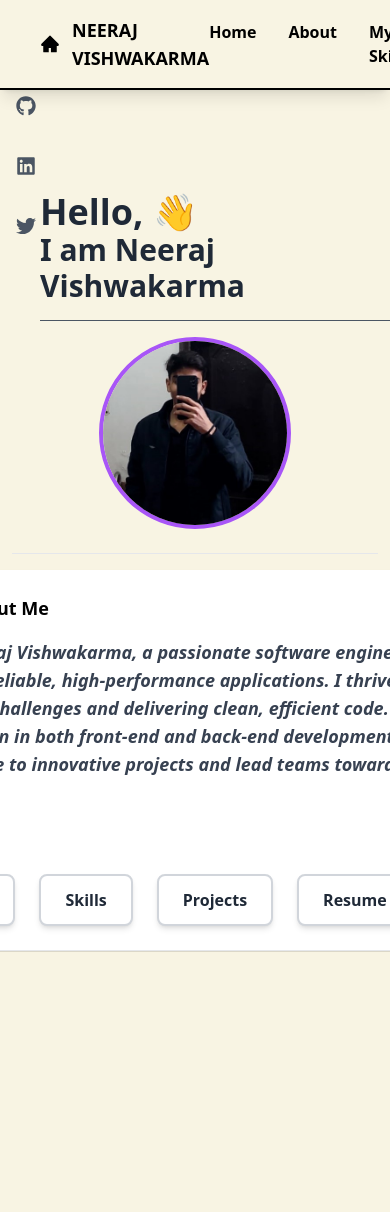
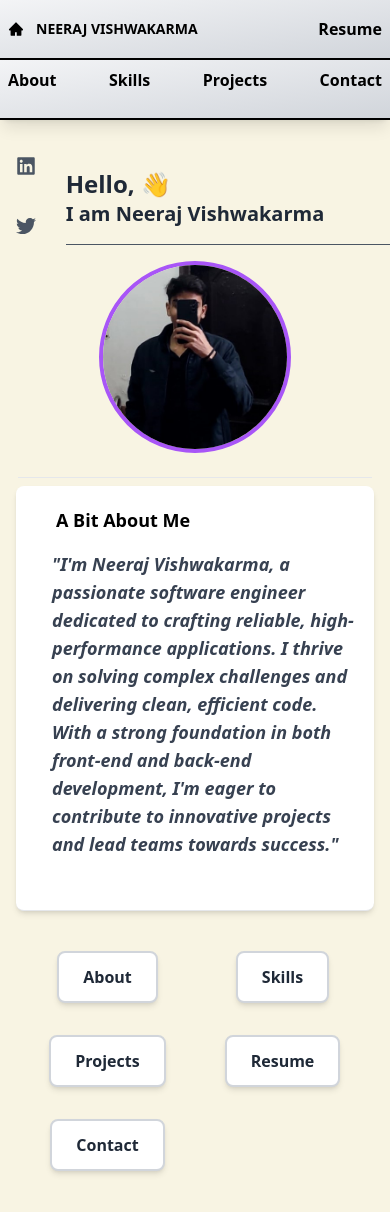
Before and after one commit to NeerajGithb/my-portfolio, a Next.js app: page / in a window 390 px wide. Shown: the top 1212 px of the page. Before the commit the page ends 952 px from the top, so only its background shows below. Built offline with nearby package versions, Linux system fonts and the light colour scheme.

Commit message:
new changes

```diff
--- a/app/components/Navbar.js
+++ b/app/components/Navbar.js
@@ -4,42 +4,42 @@ import { AiFillHome } from "react-icons/ai";
 
 const Navbar = () => {
   return (
-    <div className="flex items-center justify-between px-10 py-4  border-b-2 border-black shadow-lg bg-[#f8f4e3] fixed top-0 w-full z-[10000]">
-      <div className="text-xl font-bold flex items-center gap-3">
+    <div className="max-sm:min-h-[60px] max-sm:max-h-[60px] flex items-center justify-between px-2 lg:px-10 xl:py-4 py-2 border-b-2 border-black shadow-lg bg-gradient-to-br from-gray-100 to-gray-300 fixed top-0 w-full z-[10000]">
+      <div className="lg:text-xl font-bold flex items-center gap-3">
         <Link
           href={"/"}
           className="hover:scale-105 transition-transform duration-200">
           <AiFillHome />
         </Link>
-        <p className="text-lg font-extrabold  hover:scale-105 transition-transform duration-300">
+        <p className="lg:text-lg text-sm font-bold sm:font-extrabold  hover:scale-105 transition-transform duration-300">
           NEERAJ VISHWAKARMA
         </p>
       </div>
-      <div className="flex space-x-8 font-bold">
+      <div className="flex sm:space-x-8 font-bold">
         {/* Useful Links */}
         <Link
           href="/"
-          className="hover:underline hover:scale-105 transition-transform duration-200">
+          className="hover:underline hover:scale-105 transition-transform duration-200 hidden sm:block">
           Home
         </Link>
         <Link
           href="/about"
-          className="hover:underline hover:scale-105 transition-transform duration-200">
+          className="hover:underline hover:scale-105 transition-transform duration-200 hidden xl:block">
           About
         </Link>
         <Link
           href="/skills"
-          className="hover:underline hover:scale-105 transition-transform duration-200">
+          className="hover:underline hover:scale-105 transition-transform duration-200 hidden xl:block">
           My Skills
         </Link>
         <Link
           href="/projects"
-          className="hover:underline hover:scale-105 transition-transform duration-200">
+          className="hover:underline hover:scale-105 transition-transform duration-200 hidden xl:block">
           Projects
         </Link>
         <Link
           href="/contact"
-          className="hover:underline hover:scale-105 transition-transform duration-200">
+          className="hover:underline hover:scale-105 transition-transform duration-200 hidden xl:block">
           Contact
         </Link>
         <Link
--- /dev/null
+++ b/app/components/Navbar2.js
@@ -0,0 +1,37 @@
+import React from "react";
+import Link from "next/link";
+const Navbar2 = () => {
+  return (
+    <div className="max-sm:min-h-[60px] max-sm:max-h-[60px] xl:hidden px-2 lg:px-10 py-2  border-b-2 border-black shadow-lg bg-gradient-to-br from-gray-100 to-gray-300 fixed top-[64px] max-lg:top-[58px] max-sm:top-[60px] w-full z-[10000]">
+      <div className="flex justify-between sm:space-x-8 font-bold">
+        <Link
+          href="/about"
+          className="hover:underline hover:scale-105 transition-transform duration-200">
+          About
+        </Link>
+        <Link
+          href="/skills"
+          className="hover:underline hover:scale-105 transition-transform duration-200">
+          Skills
+        </Link>
+        <Link
+          href="/projects"
+          className="hover:underline hover:scale-105 transition-transform duration-200">
+          Projects
+        </Link>
+        <Link
+          href="/contact"
+          className="hover:underline hover:scale-105 transition-transform duration-200">
+          Contact
+        </Link>
+        <Link
+          href="/resume"
+          className="hover:underline hover:scale-105 transition-transform duration-200 hidden">
+          Resume
+        </Link>
+      </div>
+    </div>
+  );
+};
+
+export default Navbar2;
--- a/app/layout.js
+++ b/app/layout.js
@@ -1,4 +1,5 @@
 import Navbar from "./components/Navbar";
+import Navbar2 from "./components/Navbar2";
 import Sidebar from "./components/Sidebar";
 import "./globals.css";
 
@@ -16,6 +17,7 @@ export default function RootLayout({ children }) {
     <html lang="en">
       <body>
         <Navbar />
+        <Navbar2 />
         <main className="">{children}</main>
         <Sidebar />
       </body>
--- a/app/page.js
+++ b/app/page.js
@@ -7,17 +7,17 @@ import Link from "next/link";
 
 export default function Home() {
   return (
-    <div className="bg-[#f8f4e3] max-w-full overflow-x-hidden relative ">
+    <div className="bg-[#f8f4e3] max-w-full overflow-x-hidden ">
       {/* Main Content Area */}
-      <div className="max-sm:mt-28 max-lg:mt-20">
-        <div className="h-[90vh] flex flex-col justify-center">
+      <div className=" p-2">
+        <div className="min-h-[90vh] flex flex-col justify-center">
           <div className="h-20"></div>
-          <div className="flex max-xl:flex-col items-center gap-4 justify-center px-3 text-center ">
-            <div className="flex items-center gap-4 max-sm:flex-col  max-sm:justify-center max-sm:w-full  max-sm:border-b ">
-              <div className="sm:max-w-[300px] w-full text-left border-b border-gray-600 ml-14 ">
-                <h1 className="text-4xl font-bold mb-4 text-gray-800 hover:scale-105 transition-transform duration-200">
+          <div className="flex max-2xl:flex-col items-center gap-2 justify-center px-2 text-center ">
+            <div className="flex items-center gap-4 max-sm:flex-col  max-sm:justify-center   max-sm:border-b ">
+              <div className="w-full  text-left border-b border-gray-600 ml-24 sm:ml-14 ">
+                <h1 className="text-2xl lg:text-4xl sm:max-w-[300px] font-bold mb-4 text-gray-800 hover:scale-105 transition-transform duration-200">
                   <span className="block">Hello, 👋</span>
-                  <span className="block text-3xl">
+                  <span className="block text-xl lg:text-3xl">
                     I am Neeraj Vishwakarma
                   </span>
                 </h1>
@@ -36,11 +36,11 @@ export default function Home() {
                 </div>
               </div>
             </div>
-            <div className="border-b  text-left bg-white  shadow-md rounded-lg p-6 ml-14">
+            <div className="border-b flex-grow  text-left bg-white  shadow-md rounded-lg p-5 2xl:ml-6 2xl:max-w-[40rem] ">
               <h1 className="text-lg md:text-xl mb-4 max-w-2xl ml-5  font-bold">
                 A Bit About Me
               </h1>
-              <p className="text-lg  mb-8 max-w-2xl ml-5 text-gray-700 font-semibold italic">
+              <p className="text-lg  mb-8 max-w-2xl ml-4 text-gray-700 font-semibold italic">
                 &quot;I&apos;m Neeraj Vishwakarma, a passionate software
                 engineer dedicated to crafting reliable, high-performance
                 applications. I thrive on solving complex challenges and
@@ -49,48 +49,72 @@ export default function Home() {
                 contribute to innovative projects and lead teams towards
                 success.&quot;
               </p>
-              <div className="ml-5 mt-24">
-                <ul className="list-none flex  gap-6">
-                  <li>
+              <div className="ml-5 mx-auto flex justify-between max-2xl:hidden">
                 <Link href="/about">
                   <span className="inline-block bg-white text-gray-800 font-semibold py-3 px-6 rounded-lg border-2 border-gray-300 shadow-md hover:shadow-xl hover:border-gray-500 transition-all duration-300 ease-in-out transform hover:-translate-y-1 hover:bg-[#f3f3f3]">
                     About
                   </span>
                 </Link>
-                  </li>
-                  <li>
+
                 <Link href="/skills">
                   <span className="inline-block bg-white text-gray-800 font-semibold py-3 px-6 rounded-lg border-2 border-gray-300 shadow-md hover:shadow-xl hover:border-gray-500 transition-all duration-300 ease-in-out transform hover:-translate-y-1 hover:bg-[#f3f3f3]">
                     Skills
                   </span>
                 </Link>
-                  </li>
-                  <li>
+
                 <Link href="/projects">
                   <span className="inline-block bg-white text-gray-800 font-semibold py-3 px-6 rounded-lg border-2 border-gray-300 shadow-md hover:shadow-xl hover:border-gray-500 transition-all duration-300 ease-in-out transform hover:-translate-y-1 hover:bg-[#f3f3f3]">
                     Projects
                   </span>
                 </Link>
-                  </li>
-                  <li>
+
                 <Link href="/resume">
                   <span className="inline-block bg-white text-gray-800 font-semibold py-3 px-6 rounded-lg border-2 border-gray-300 shadow-md hover:shadow-xl hover:border-gray-500 transition-all duration-300 ease-in-out transform hover:-translate-y-1 hover:bg-[#f3f3f3]">
                     Resume
                   </span>
                 </Link>
-                  </li>
-                  <li>
+
                 <Link href="/contact">
                   <span className="inline-block bg-white text-gray-800 font-semibold py-3 px-6 rounded-lg border-2 border-gray-300 shadow-md hover:shadow-xl hover:border-gray-500 transition-all duration-300 ease-in-out transform hover:-translate-y-1 hover:bg-[#f3f3f3]">
                     Contact
                   </span>
                 </Link>
-                  </li>
-                </ul>
               </div>
             </div>
           </div>
-          <div className="h-20"></div>
+          <div className="2xl:hidden my-10 flex justify-center w-full ">
+            <div className="grid justify-between items-center grid-cols-2 sm:grid-cols-3  md:grid-cols-4 lg:grid-cols-5 w-full max-w-3xl  px-3 gap-y-8">
+              <Link href="/about" className="flex justify-center">
+                <span className="inline-block bg-white text-gray-800 font-semibold py-3 px-6 rounded-lg border-2 border-gray-300 shadow-md hover:shadow-xl hover:border-gray-500 transition-all duration-300 ease-in-out transform hover:-translate-y-1 hover:bg-[#f3f3f3]">
+                  About
+                </span>
+              </Link>
+
+              <Link href="/skills" className="flex justify-center">
+                <span className="inline-block bg-white text-gray-800 font-semibold py-3 px-6 rounded-lg border-2 border-gray-300 shadow-md hover:shadow-xl hover:border-gray-500 transition-all duration-300 ease-in-out transform hover:-translate-y-1 hover:bg-[#f3f3f3]">
+                  Skills
+                </span>
+              </Link>
+
+              <Link href="/projects" className="flex justify-center">
+                <span className="inline-block bg-white text-gray-800 font-semibold py-3 px-6 rounded-lg border-2 border-gray-300 shadow-md hover:shadow-xl hover:border-gray-500 transition-all duration-300 ease-in-out transform hover:-translate-y-1 hover:bg-[#f3f3f3]">
+                  Projects
+                </span>
+              </Link>
+
+              <Link href="/resume" className="flex justify-center">
+                <span className="inline-block bg-white text-gray-800 font-semibold py-3 px-6 rounded-lg border-2 border-gray-300 shadow-md hover:shadow-xl hover:border-gray-500 transition-all duration-300 ease-in-out transform hover:-translate-y-1 hover:bg-[#f3f3f3]">
+                  Resume
+                </span>
+              </Link>
+
+              <Link href="/contact" className="flex justify-center">
+                <span className="inline-block bg-white text-gray-800 font-semibold py-3 px-6 rounded-lg border-2 border-gray-300 shadow-md hover:shadow-xl hover:border-gray-500 transition-all duration-300 ease-in-out transform hover:-translate-y-1 hover:bg-[#f3f3f3]">
+                  Contact
+                </span>
+              </Link>
+            </div>
+          </div>
         </div>
       </div>
     </div>
```
Lines whose indentation alone changed are shown as unchanged.
